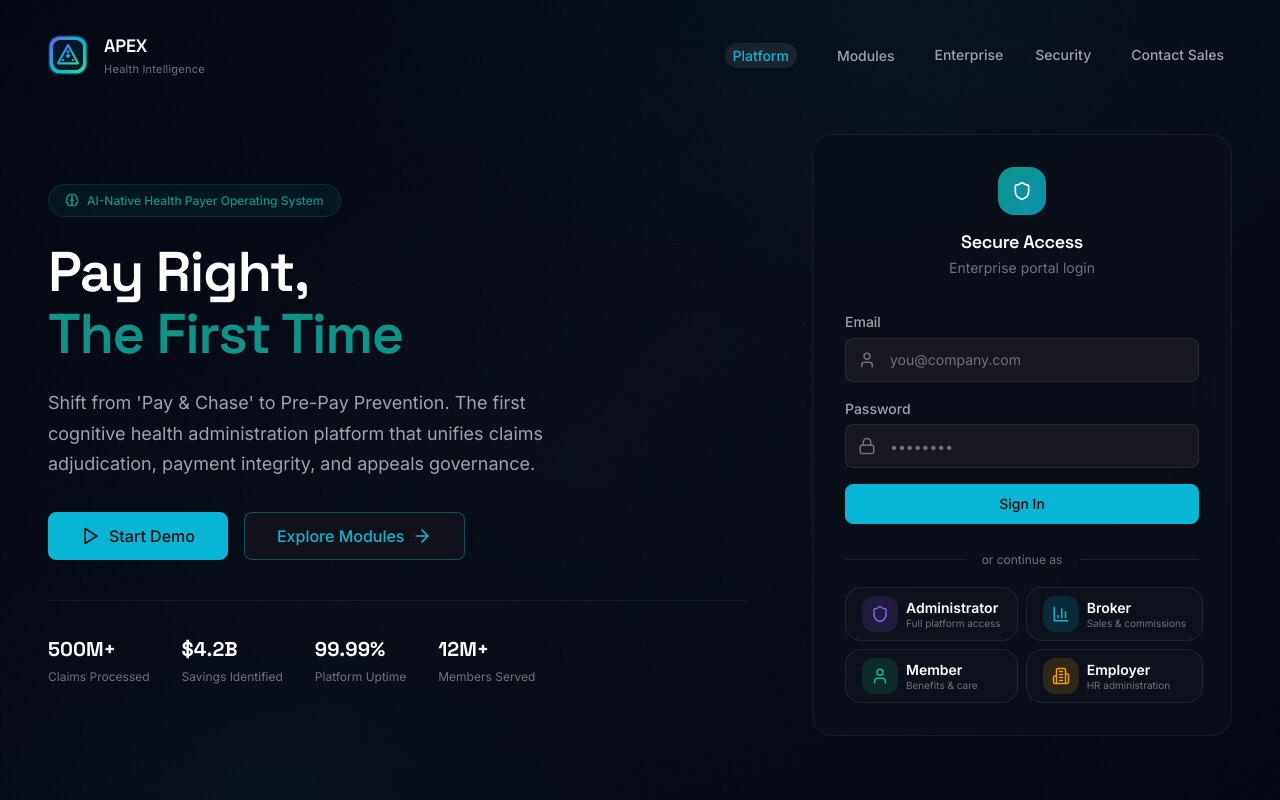
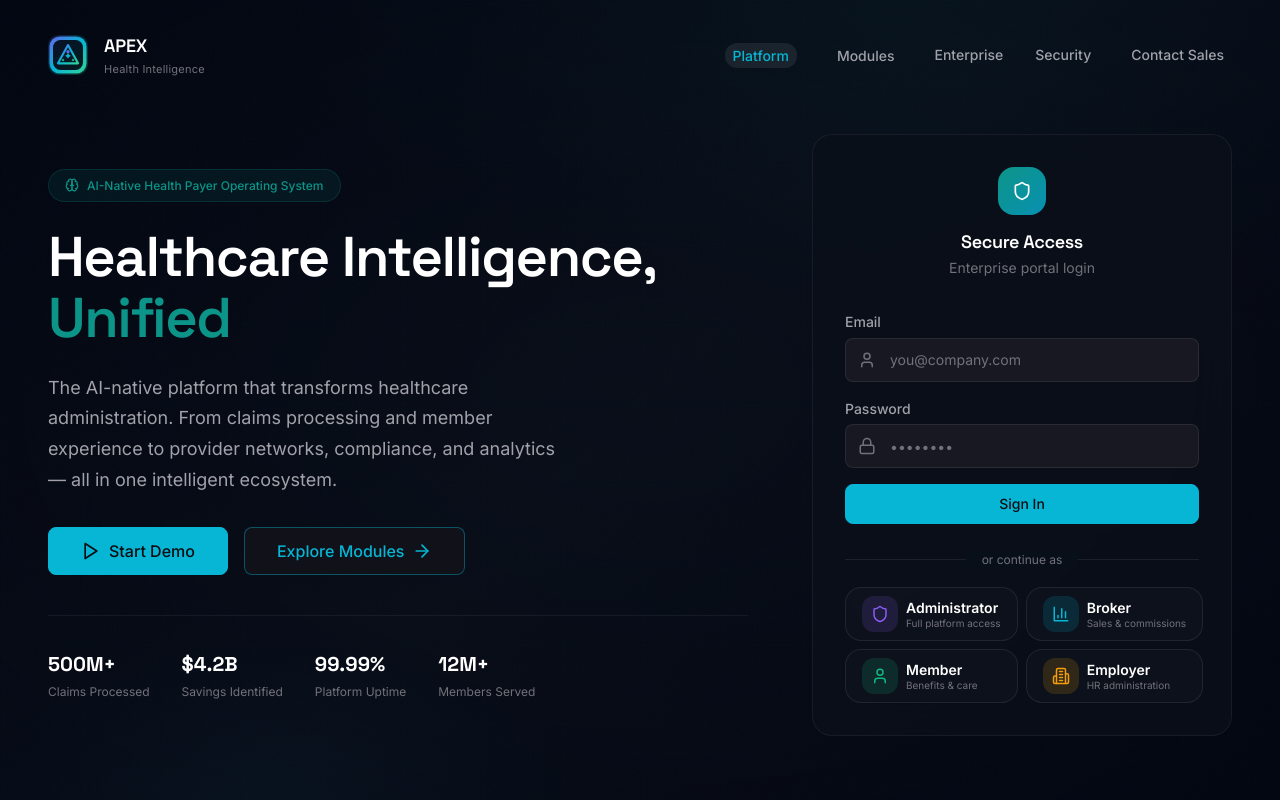
Before and after one commit to SamSnead85/ProjectApexHealth, a React (Vite) app: page / in a window 1280 px wide. Shown: the top 800 px of the page. Built offline with nearby package versions, Linux system fonts and the light colour scheme.

Commit message:
Fix: Updated hero tagline to reflect full platform scope - Healthcare Intelligence, Unified

```diff
--- a/src/pages/Landing.tsx
+++ b/src/pages/Landing.tsx
@@ -342,15 +342,15 @@ export function Landing({ onLogin }: LandingProps) {
                                     </div>
 
                                     <h1 className="landing__headline">
-                                        Pay Right,
+                                        Healthcare Intelligence,
                                         <br />
-                                        <span className="landing__headline-em">The First Time</span>
+                                        <span className="landing__headline-em">Unified</span>
                                     </h1>
 
                                     <p className="landing__description">
-                                        Shift from 'Pay & Chase' to Pre-Pay Prevention. The first cognitive
-                                        health administration platform that unifies claims adjudication,
-                                        payment integrity, and appeals governance.
+                                        The AI-native platform that transforms healthcare administration.
+                                        From claims processing and member experience to provider networks,
+                                        compliance, and analytics — all in one intelligent ecosystem.
                                     </p>
 
                                     <div className="landing__ctas">
```
